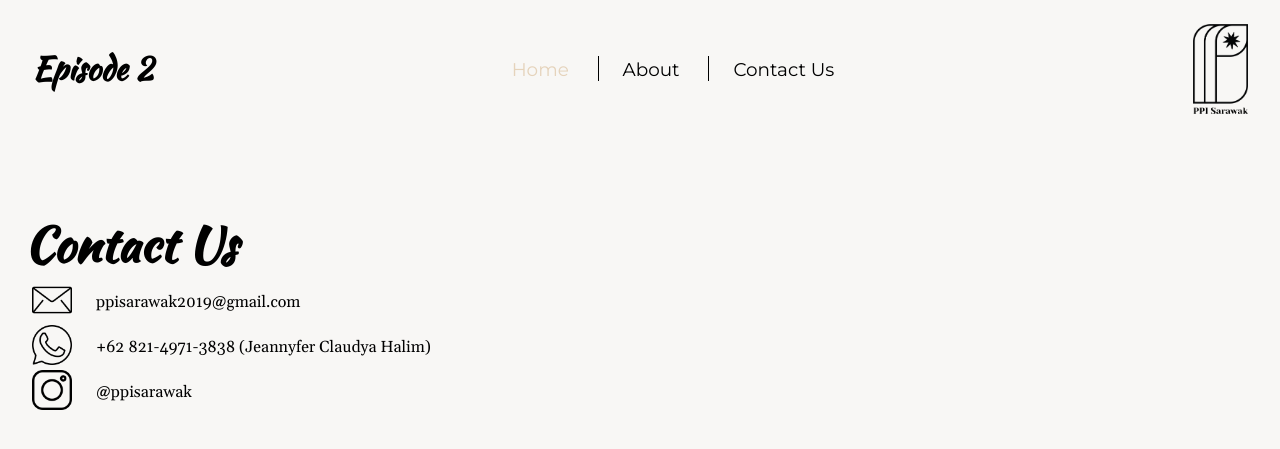
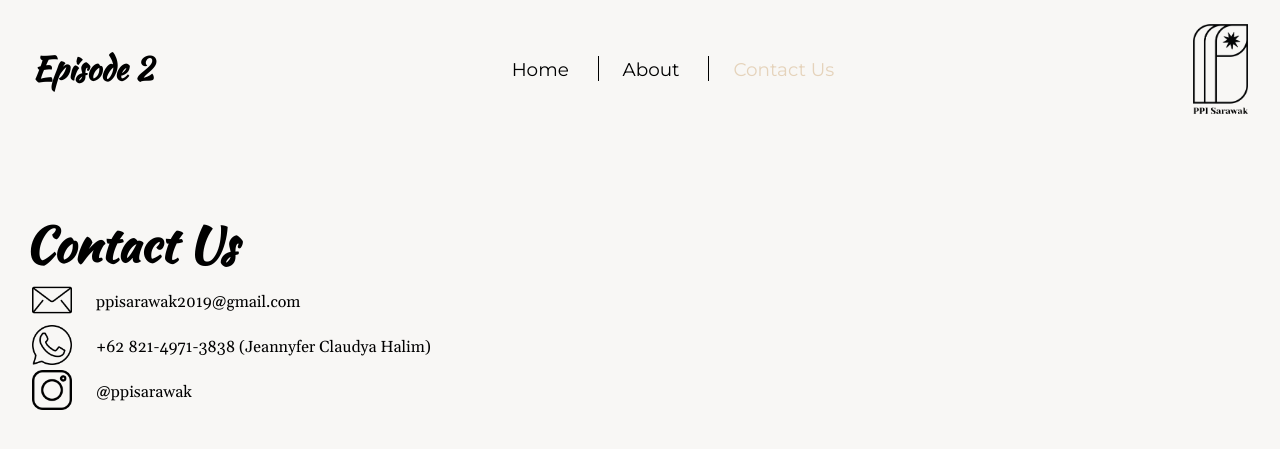
Before and after one commit to tensan8/Donate-For-Joy, a PHP site: page /contactus.php in a window 1280 px wide. Shown: the top 449 px of the page. Run offline with PHP 8.4, Linux system fonts and the light colour scheme.

Commit message:
Linked navigation bar (80%)

```diff
--- a/contactus.php
+++ b/contactus.php
@@ -7,6 +7,7 @@
     <title>Donate For Joy | Contact Us</title>
     <link href='css/base.css' rel='stylesheet'>
     <link href='css/contactus.css' rel='stylesheet'>
+    <script src="https://code.jquery.com/jquery-3.6.0.min.js" integrity="sha256-/xUj+3OJU5yExlq6GSYGSHk7tPXikynS7ogEvDej/m4=" crossorigin="anonymous"></script>
 </head>
 <body>
     <?php include("navbar.php") ?>
@@ -42,5 +43,15 @@
             </a>
         </div>
     </div>
+
+    <script>
+        $(function() {
+            $(".nav-bar div:nth-child(2) a").removeClass("secondary-color-bg");
+            $(".nav-bar div:last-child a").removeClass("secondary-color-bg");
+            $(".nav-bar div:first-child a").removeClass("secondary-color-bg");
+            $(".nav-bar div:last-child a").addClass("secondary-color-bg");
+        });
+    </script>
+
 </body>
 </html>
--- a/css/base.css
+++ b/css/base.css
@@ -62,6 +62,10 @@ p {
     color: black;
 }
 
+.header-bar a:hover {
+    color: #dbc9b1;
+}
+
 .nav-bar div {
     display: inline;
     padding: 0 1.5rem;
--- a/navbar.php
+++ b/navbar.php
@@ -2,13 +2,13 @@
     <h1><a class="title-text" href="#Home">Episode 2</a></h1>
     <div class="nav-bar">
         <div>
-            <a class="secondary-color-bg" href="#Home">Home</a>
+            <a class="secondary-color-bg" href="index.php">Home</a>
         </div>
         <div>
-            <a href="#About">About</a>
+            <a href="about.php">About</a>
         </div>
         <div>
-            <a href="#Contact-Us">Contact Us</a>
+            <a href="contactus.php">Contact Us</a>
         </div>
     </div>
     <img src="images/Logo.png" alt="PPI Sarawak Logo">
```
Also changed, not shown: index.php (+10 -0 lines).
